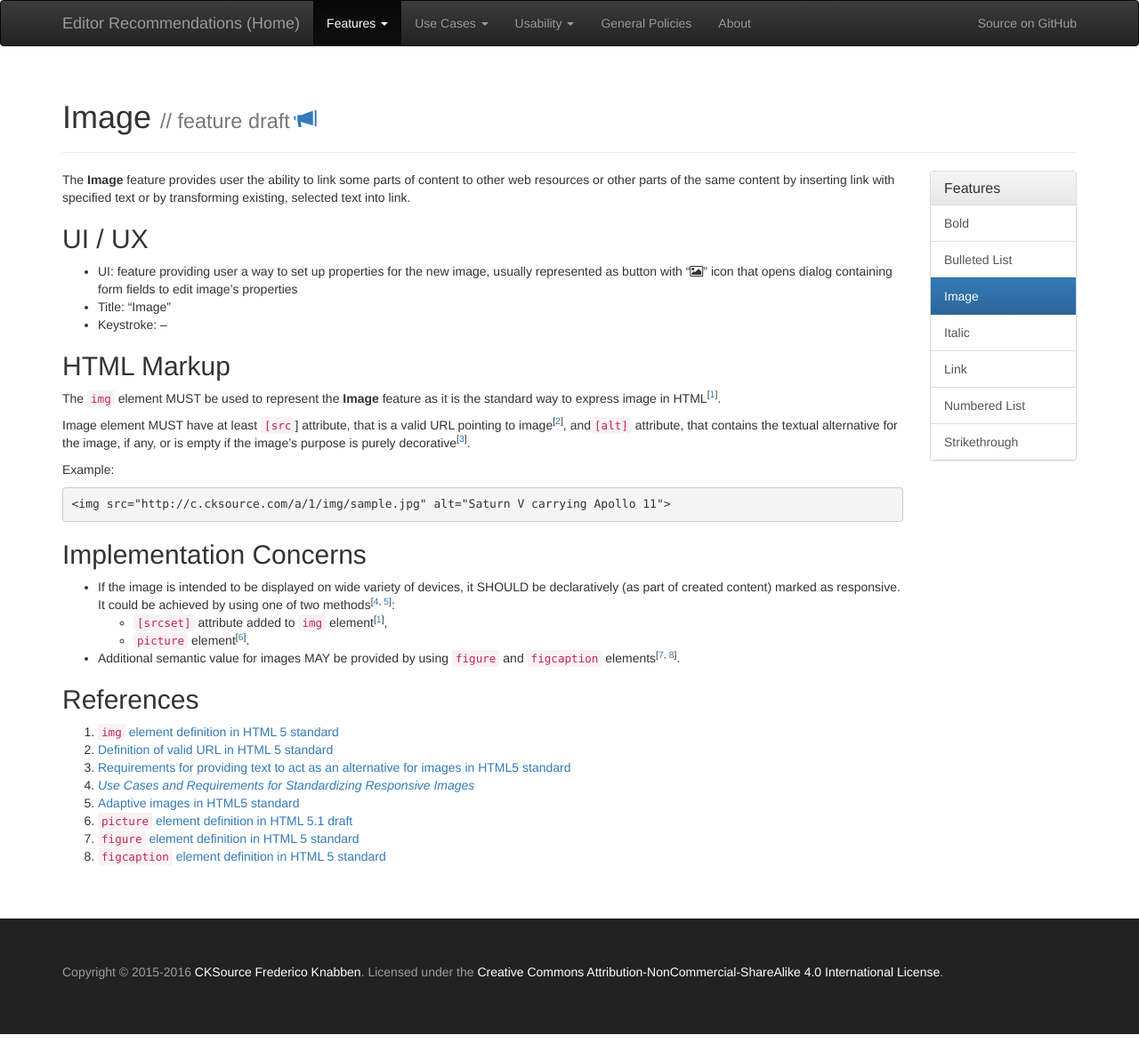
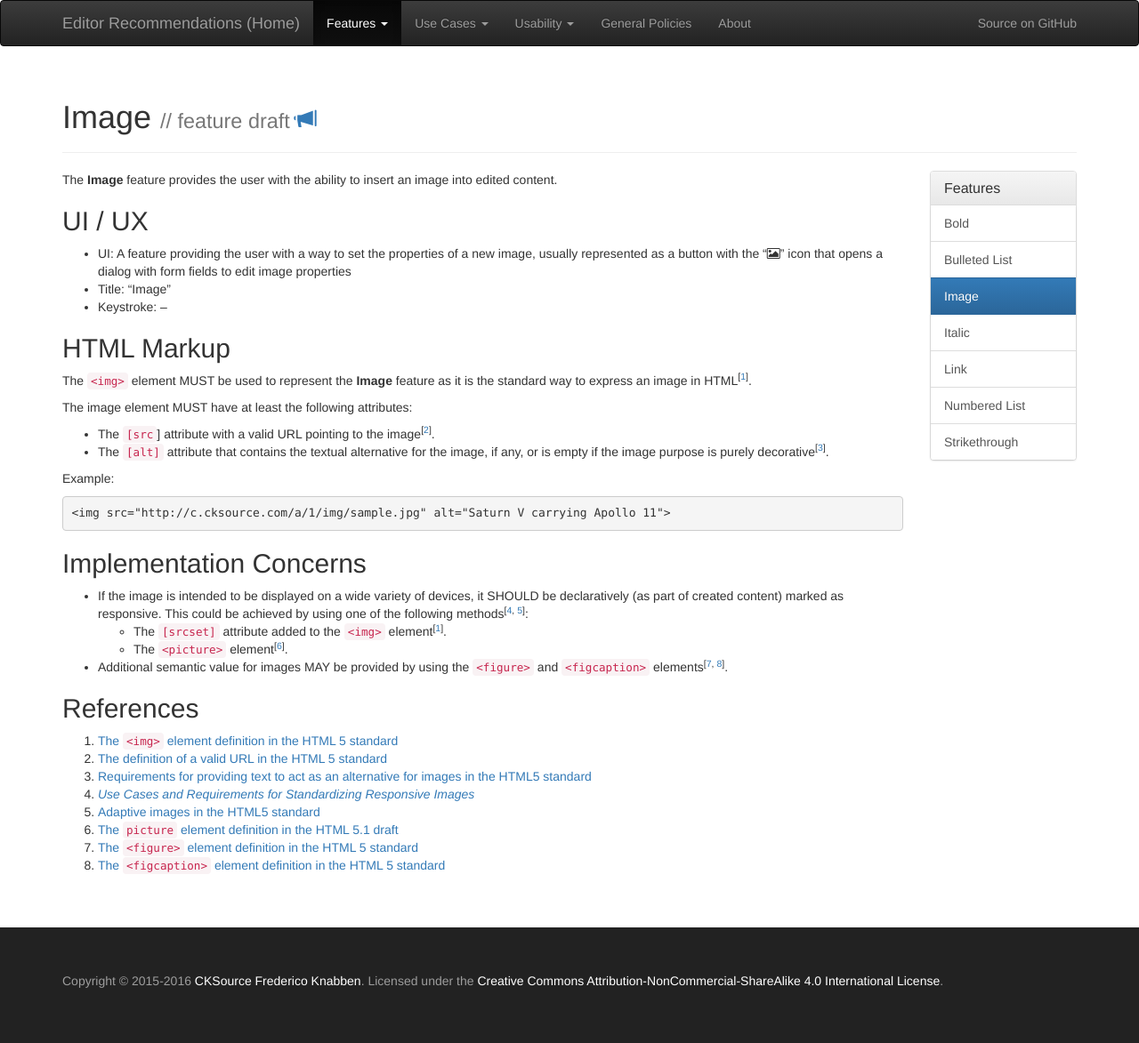
Before and after one commit to ckeditor/editor-recommendations, a Jekyll site: the page built from _features/image.md, in a window 1280 px wide. Shown: the whole page at 89% size. Built offline with Jekyll 4.4.1, drawn with Linux system fonts in a browser that asks for light colours; nearby versions of some CDN libraries.

Commit message:
Text corrections, part 3.

```diff
--- a/_features/image.md
+++ b/_features/image.md
@@ -9,13 +9,13 @@ layout: default
 
 {% capture description %}
 
-The **Image** feature provides user the ability to link some parts of content to other web resources or other parts of the same content by inserting link with specified text or by transforming existing, selected text into link.
+The **Image** feature provides the user with the ability to insert an image into edited content.
 
 {% endcapture %}
 
 {% capture ui %}
 
- * UI: feature providing user a way to set up properties for the new image, usually represented as button with "<i class="fa fa-image" aria-label="Image" title="Image"></i>" icon that opens dialog containing form fields to edit image's properties
+ * UI: A feature providing the user with a way to set the properties of a new image, usually represented as a button with the "<i class="fa fa-image" aria-label="Image" title="Image"></i>" icon that opens a dialog with form fields to edit image properties
  * Title: "Image"
  * Keystroke: –
 
@@ -23,9 +23,12 @@ The **Image** feature provides user the ability to link some parts of content to
 
 {% capture markup %}
 
-The `img` element MUST be used to represent the **Image** feature as it is the standard way to express image in HTML<sup>[[1](#ref1)]</sup>.
+The `<img>` element MUST be used to represent the **Image** feature as it is the standard way to express an image in HTML<sup>[[1](#ref1)]</sup>.
 
-Image element MUST have at least `[src`] attribute, that is a valid URL pointing to image<sup>[[2](#ref2)]</sup>, and`[alt]` attribute, that contains the textual alternative for the image, if any, or is empty if the image's purpose is purely decorative<sup>[[3](#ref3)]</sup>.
+The image element MUST have at least the following attributes:
+
+* The `[src`] attribute with a valid URL pointing to the image<sup>[[2](#ref2)]</sup>.
+* The `[alt]` attribute that contains the textual alternative for the image, if any, or is empty if the image purpose is purely decorative<sup>[[3](#ref3)]</sup>.
 
 Example:
 
@@ -37,23 +40,23 @@ Example:
 
 {% capture implementation %}
 
-* If the image is intended to be displayed on wide variety of devices, it SHOULD be declaratively (as part of created content) marked as responsive. It could be achieved by using one of two methods<sup>[[4](#ref4), [5](#ref5)]</sup>:
-	* `[srcset]` attribute added to `img` element<sup>[[1](#ref1)]</sup>,
-	* `picture` element<sup>[[6](#ref6)]</sup>.
-* Additional semantic value for images MAY be provided by using `figure` and `figcaption` elements<sup>[[7](#ref7), [8](#ref8)]</sup>.
+* If the image is intended to be displayed on a wide variety of devices, it SHOULD be declaratively (as part of created content) marked as responsive. This could be achieved by using one of the following methods<sup>[[4](#ref4), [5](#ref5)]</sup>:
+	* The `[srcset]` attribute added to the `<img>` element<sup>[[1](#ref1)]</sup>.
+	* The `<picture>` element<sup>[[6](#ref6)]</sup>.
+* Additional semantic value for images MAY be provided by using the `<figure>` and `<figcaption>` elements<sup>[[7](#ref7), [8](#ref8)]</sup>.
 
 {% endcapture %}
 
 {% capture references %}
 
-1. <a id="ref1"></a>[`img` element definition in HTML 5 standard](http://www.w3.org/TR/html5/embedded-content-0.html#the-img-element)
-2. <a id="ref2"></a>[Definition of valid URL in HTML 5 standard](http://www.w3.org/TR/html5/infrastructure.html#urls)
-3. <a id="ref3"></a>[Requirements for providing text to act as an alternative for images in HTML5 standard](http://www.w3.org/TR/html5/embedded-content-0.html#alt)
+1. <a id="ref1"></a>[The `<img>` element definition in the HTML 5 standard](http://www.w3.org/TR/html5/embedded-content-0.html#the-img-element)
+2. <a id="ref2"></a>[The definition of a valid URL in the HTML 5 standard](http://www.w3.org/TR/html5/infrastructure.html#urls)
+3. <a id="ref3"></a>[Requirements for providing text to act as an alternative for images in the HTML5 standard](http://www.w3.org/TR/html5/embedded-content-0.html#alt)
 4. <a id="ref4"></a>[<i>Use Cases and Requirements for Standardizing Responsive Images</i>](http://usecases.responsiveimages.org/)
-5. <a id="ref5"></a>[Adaptive images in HTML5 standard](http://www.w3.org/TR/html51/semantics.html#adaptive-images)
-6. <a id="ref6"></a>[`picture` element definition in HTML 5.1 draft](http://www.w3.org/TR/html51/semantics.html#the-picture-element)
-7. <a id="ref7"></a>[`figure` element definition in HTML 5 standard](http://www.w3.org/TR/html5/grouping-content.html#the-figure-element)
-8. <a id="ref8"></a>[`figcaption` element definition in HTML 5 standard](http://www.w3.org/TR/html5/grouping-content.html#the-figcaption-element)
+5. <a id="ref5"></a>[Adaptive images in the HTML5 standard](http://www.w3.org/TR/html51/semantics.html#adaptive-images)
+6. <a id="ref6"></a>[The `picture` element definition in the HTML 5.1 draft](http://www.w3.org/TR/html51/semantics.html#the-picture-element)
+7. <a id="ref7"></a>[The `<figure>` element definition in the HTML 5 standard](http://www.w3.org/TR/html5/grouping-content.html#the-figure-element)
+8. <a id="ref8"></a>[The `<figcaption>` element definition in the HTML 5 standard](http://www.w3.org/TR/html5/grouping-content.html#the-figcaption-element)
 
 {% endcapture %}
 
```
Also changed, not shown: _features/link.md (+11 -11 lines).
